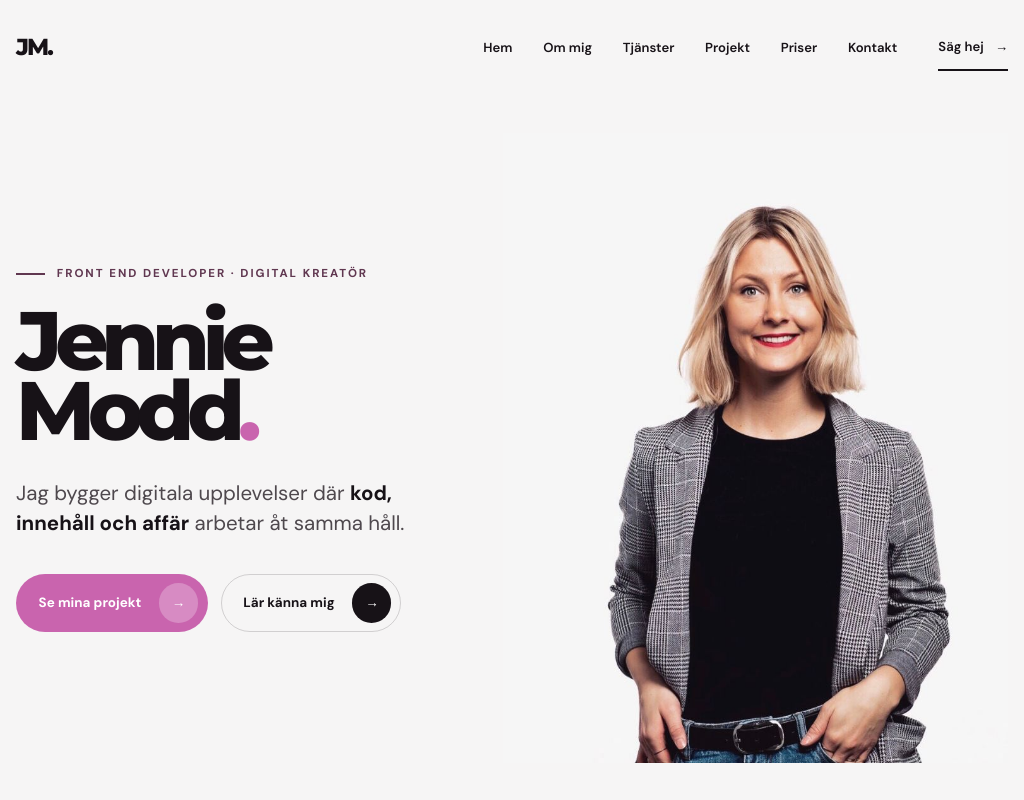
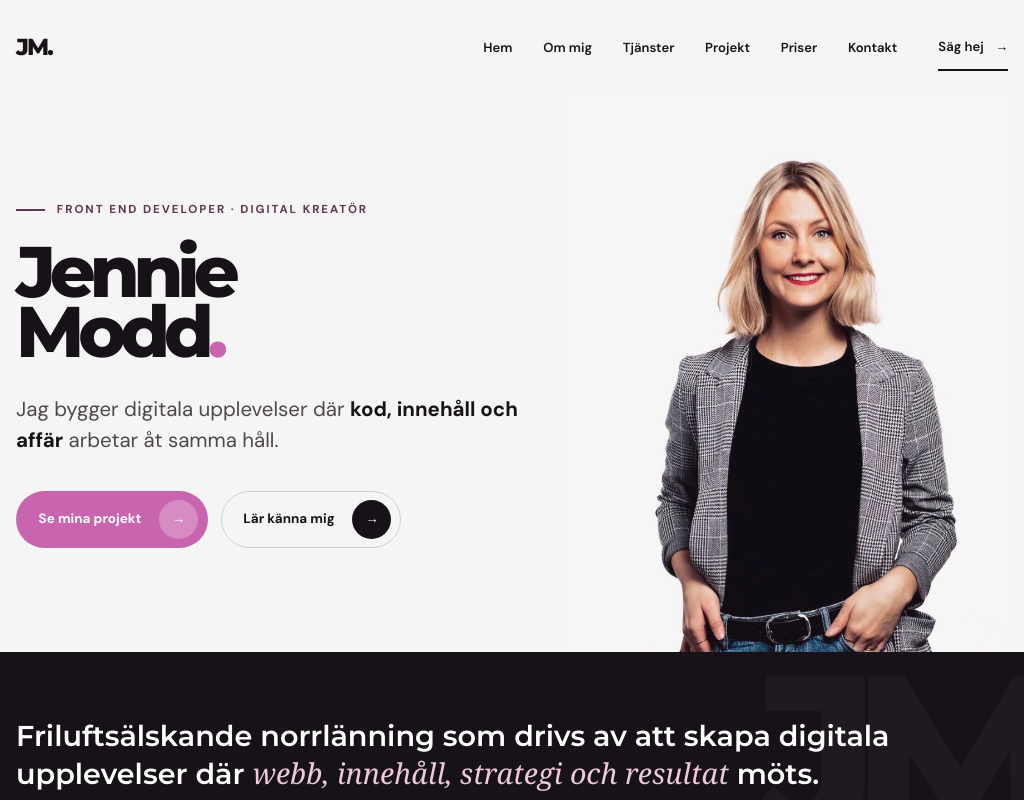
Before and after one commit to jenniemodd/portfolio_2, a React (Vite) app: page / in a window 1024 px wide. Shown: the top 800 px of the page. Built offline with nearby package versions, Linux system fonts and the light colour scheme.

Commit message:
Refactor code structure for improved readability and maintainability

```diff
--- a/src/components/Hero.module.css
+++ b/src/components/Hero.module.css
@@ -133,15 +133,14 @@
 }
 
 
-
-
 /* Mindre desktop och surfplattor */
-@media (max-width: 900px) {
+@media (min-width: 901px) and (max-width: 1123px) {
   .hero {
     min-height: auto;
     padding-top: clamp(6rem, 10vh, 7rem);
     grid-template-columns: minmax(0, 1fr) minmax(0, 0.85fr);
     gap: clamp(1rem, 2.5vw, 1.5rem);
+    padding-bottom: 0;;
   }
 
   .copy {
@@ -151,6 +150,15 @@
   .copy h1 {
     font-size: clamp(3.25rem, 7vw, 5rem);
   }
+
+   .visual {
+    align-self: stretch;
+  }
+
+   .visual img {
+    align-self: end;
+  }
+
 }
 
 /* Mobil */
--- a/src/data/project.ts
+++ b/src/data/project.ts
@@ -61,9 +61,9 @@ export const projects: Project[] = [
     description: "Skolprojekt med fokus på API-utveckling. En online bokklubb, med boklistor och funktioner för att utforska böcker samt lämna recensioner.",
     category: "Front end-utveckling",
     tags: ["TypeScript", "HTML", "SCSS","Vite","Biome",],
-    image: "/images/jal-book-club.png",
-    githubUrl: "",
-    liveUrl: "",
+    image: "/images/jal_bookclub.jpg",
+    githubUrl: "https://github.com/AlexJCodes/jal-book-club",
+    liveUrl: "https://jal-book-club-seven.vercel.app/",
   },
 
 
```
Also changed, not shown: public/images/jal_bookclub.jpg (added).
